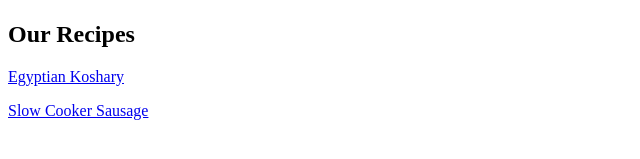
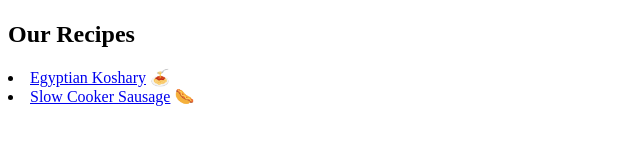
Before and after one commit to sirTOHAMY/odin-recipes, a plain HTML site: page index.html in a window 1280 px wide. Shown: the part 383-542 px from the top of the page, without its empty margins (0-640 px from the left). Drawn offline with Linux system fonts and the light colour scheme.

Commit message:
Fix links. Add emojis

```diff
--- a/index.html
+++ b/index.html
@@ -12,8 +12,8 @@
 
 
         <h2>Our Recipes</h2>
-        <a href="recipes/egyptian-koshary.html" target="_blank"><p>Egyptian Koshary</p></a>
-        <a href="recipes/slow-cooker-sausage.html" target="_blank"><p>Slow Cooker Sausage</p></a>
+        <li><a href="recipes/egyptian-koshary.html" target="_blank">Egyptian Koshary</a> 🍝 </li>
+        <li><a href="recipes/slow-cooker-sausage.html" target="_blank">Slow Cooker Sausage</a> 🌭 </li>
 
 
 
```
